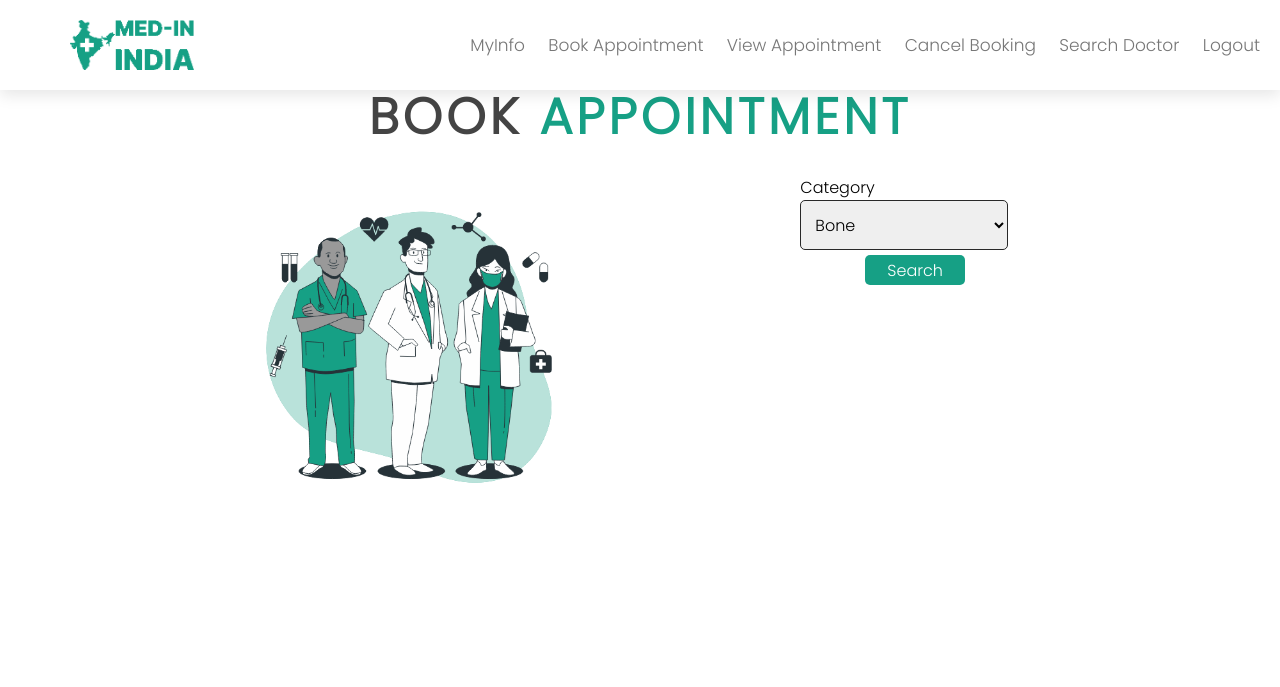
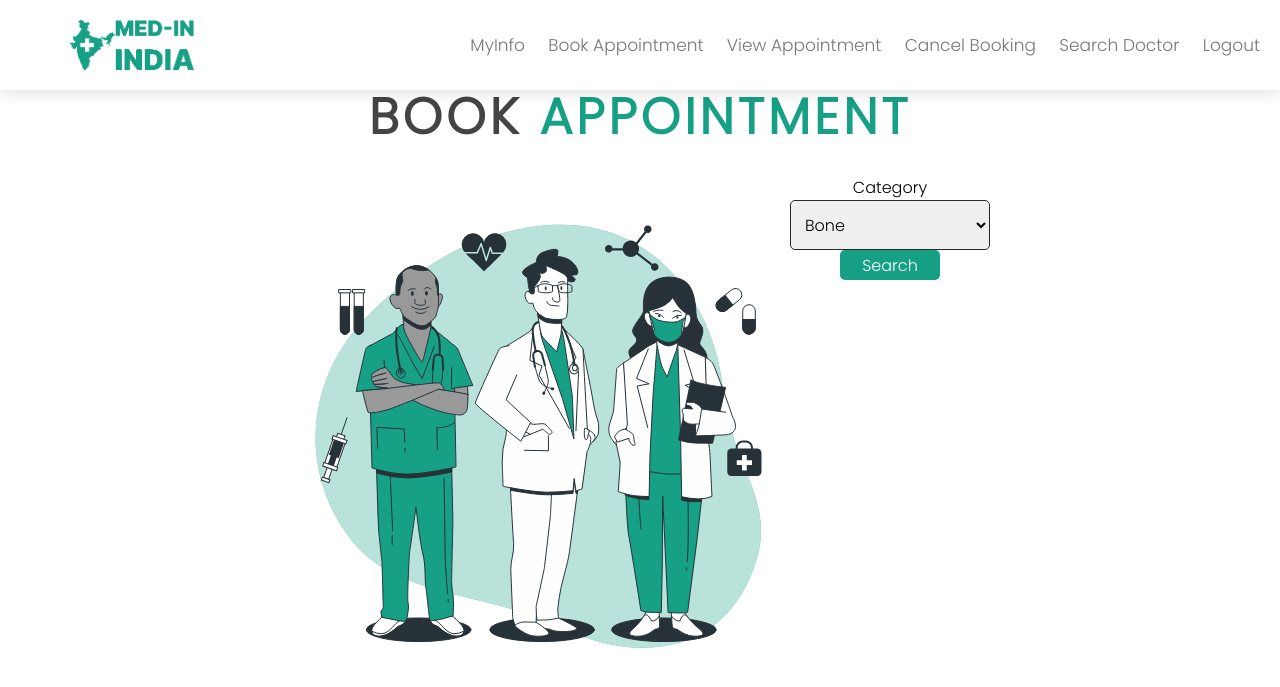
Before and after one commit to WitherredAway/med-in-india, a PHP site: page /presentaionlayer/patient/book.php in a window 1280 px wide. Shown: the top 687 px of the page. Run offline with PHP 8.4, Linux system fonts and the light colour scheme; data that the repository does not hold is empty.

Commit message:
Improve booking page

```diff
--- a/presentaionlayer/patient/book.php
+++ b/presentaionlayer/patient/book.php
@@ -26,57 +26,47 @@ include '../../datalayer/bookserver.php';
 </header>
 <body>
     <h1 class="heading" style="text-align: center;padding-bottom: 2rem;text-shadow: var(--text-shadow);text-transform: uppercase;color: var(--black);font-size: 5rem;letter-spacing: 0.4rem;margin-top: 80px;">Book <span style="text-transform: uppercase;color: var(--green);">Appointment</span></h1>
-    <form method="post" action="book.php" style="position:absolute;right:250px;">
+    <form method="post" action="book.php">
         <?php include ('../../datalayer/errors.php');?>
 
-        <div class="input-group" style="margin-bottom: 5px;width: 100%;">
+
+        <div style="display: flex; justify-content: center;">
+            <img src="image/Book.gif" alt="" style="margin: 0;">
+            <div>
+                <div class="input-group" style="margin: 0; display: flex; flex-direction: column; justify-content: center; align-items: center;">
                     <label style="display: inline-block;text-align: left;font-size: 1.6rem;">Category</label>
-            <select name="categorey" class="xd" style="height: 50px;width: calc(100% - 22px);padding: 10px;font-size: 1.6rem;border-radius: 5px;border: 1px solid #282828;display: inline-block;box-sizing: border-box;">
+                    <select name="categorey" class="xd" style="height: 50px;width: 200px;padding: 10px;font-size: 1.6rem;border-radius: 5px;border: 1px solid #282828;display: inline-block;box-sizing: border-box;">
                         <option value="bone">Bone</option>
                         <option value="heart">Heart</option>
                         <option value="Dentistry">Dentistry</option>
                         <option value="MentalHealth">Mental Health</option>
                         <option value="Surgery">Surgery</option>
                     </select>
-        </div>
-
-        <div class="input-group" style="margin-bottom: 5px;width: 100%;">
                     <button type="submit" name="Search" class="btn" style="margin: 0 auto;display: block;width:100px;height:30px;font-size: 1.6rem;color: white;background: #16a085;border: none;border-radius: 5px;cursor: pointer;">Search</button>
                 </div>
-
                 <?php
                 if (isset($_POST['Search'])) {
                     $categorey = mysqli_real_escape_string($mysqli, $_POST['categorey']);
                     $query2 = "SELECT * FROM doctor WHERE categorey=('$categorey')";
                     $result2 = mysqli_query($mysqli, $query2);
                 ?>
-        <div class="input-group" style="margin-bottom: 5px;width: 100%;">
+                <div class="input-group" style="margin: 0; display: flex; flex-direction: column; justify-content: center; align-items: center;">
                     <label style="display: inline-block;text-align: left;font-size: 1.6rem;">Doctor ID</label>
-            <select class="input-group2" name="docID" style="height: 50px;width: calc(100% - 22px);padding: 10px;font-size: 1.6rem;border-radius: 5px;border: 1px solid #282828;display: inline-block;box-sizing: border-box;">
+                    <select class="input-group2" name="docID" style="height: 50px;width: 200px;padding: 10px;font-size: 1.6rem;border-radius: 5px;border: 1px solid #282828;display: inline-block;box-sizing: border-box;">
                         <?php while ($row2 = mysqli_fetch_assoc($result2)) { ?>
                             <option> <?php echo $row2['DoctorID'] ?> </option>
                         <?php } ?>
                     </select>
-        </div>
-
-
-
-        <div class="input-group">
                     <label style="display: inline-block;text-align: left;font-size: 1.6rem;">Date</label>
-            <input type="Date" name="Date" style="height: 50px;width: calc(100% - 22px);padding: 10px;font-size: 1.6rem;border-radius: 5px;border: 1px solid #282828;display: inline-block;box-sizing: border-box;">
-        </div>
-
-        <div class="input-group">
+                    <input type="Date" name="Date" style="height: 50px;width: 200px;padding: 10px;font-size: 1.6rem;border-radius: 5px;border: 1px solid #282828;display: inline-block;box-sizing: border-box;">
                     <label style="display: inline-block;text-align: left;font-size: 1.6rem;">Time</label>
-            <input type="Time" name="Time" style="height: 50px;width: calc(100% - 22px);padding: 10px;font-size: 1.6rem;border-radius: 5px;border: 1px solid #282828;display: inline-block;box-sizing: border-box;">
-        </div>
-
-        <div class="input-group">
+                    <input type="Time" name="Time" style="height: 50px;width: 200px;padding: 10px;font-size: 1.6rem;border-radius: 5px;border: 1px solid #282828;display: inline-block;box-sizing: border-box;">
                     <button type="submit" name="Book" class="btn" style="margin: 5px auto;display: block;width:100px;height:30px;font-size: 1.6rem;color: white;background: #16a085;border: none;border-radius: 5px;cursor: pointer;">BOOK</button>
                 </div>
                 <?php } ?>
+            </div>
+        </div>
     </form>
-    <img src="image/Book.gif" alt="" style="position:absolute; left:250px; top:180px; height: 25vw; width: 25vw;">
 </body>
 <!--<script src="https://cdn.botpress.cloud/webchat/v1/inject.js"></script>
 <script src="https://mediafiles.botpress.cloud/3d4cf0b1-b1d8-43db-816d-95e960425658/webchat/config.js" defer></script>-->
```
Lines whose indentation alone changed are shown as unchanged.
